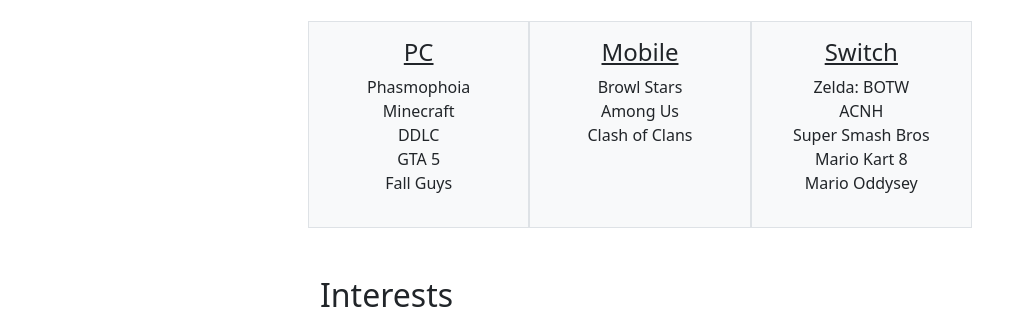
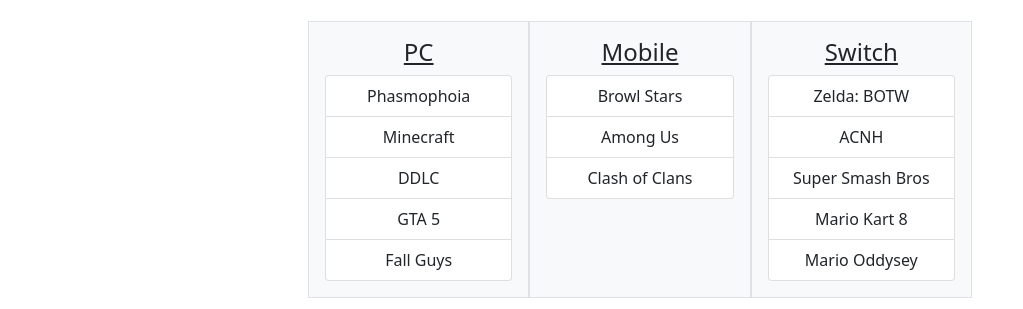
Before and after one commit to IndexDuo/m14-hw14-li-jing, a plain HTML site: page index.html in a window 1280 px wide. Shown: the part 528-837 px from the top of the page, without its empty margins (0-1023 px from the left). Drawn offline with nearby package versions, Linux system fonts and the light colour scheme.

Commit message:
updated html with additional component

```diff
--- a/index.html
+++ b/index.html
@@ -87,25 +87,25 @@
                   <div class="row row-cols-3 gx-5">
                     <div class="col bg-light p-3 text-center border">
                       <h3 class="mb-2 fs-4 text-decoration-underline">PC</h3>
-                      <ul class="list-unstyled">
-                        <li>Phasmophoia</li>
-                        <li>Minecraft</li>
-                        <li>DDLC</li>
-                        <li>GTA 5</li>
-                        <li>Fall Guys</li>
+                      <ul class="list-group list-unstyled">
+                        <li class="list-group-item">Phasmophoia</li>
+                        <li class="list-group-item">Minecraft</li>
+                        <li class="list-group-item">DDLC</li>
+                        <li class="list-group-item">GTA 5</li>
+                        <li class="list-group-item">Fall Guys</li>
                       </ul>
                     </div>
-                    <div class="col bg-light p-3 text-center border"><h3 class="mb-2 fs-4 text-decoration-underline">Mobile</h3><ul class="list-unstyled">
-                      <li>Browl Stars</li>
-                      <li>Among Us</li>
-                      <li>Clash of Clans</li>
+                    <div class="col bg-light p-3 text-center border"><h3 class="mb-2 fs-4 text-decoration-underline">Mobile</h3><ul class="list-group list-unstyled">
+                      <li class="list-group-item">Browl Stars</li>
+                      <li class="list-group-item">Among Us</li>
+                      <li class="list-group-item">Clash of Clans</li>
                     </ul></div>
-                    <div class="col bg-light p-3 text-center border"><h3 class="mb-2 fs-4 text-decoration-underline">Switch</h3><ul class="list-unstyled">
-                      <li>Zelda: BOTW</li>
-                      <li>ACNH</li>
-                      <li>Super Smash Bros</li>
-                      <li>Mario Kart 8</li>
-                      <li>Mario Oddysey</li>
+                    <div class="col bg-light p-3 text-center border"><h3 class="mb-2 fs-4 text-decoration-underline">Switch</h3><ul class="list-group list-unstyled">
+                      <li class="list-group-item">Zelda: BOTW</li>
+                      <li class="list-group-item">ACNH</li>
+                      <li class="list-group-item">Super Smash Bros</li>
+                      <li class="list-group-item">Mario Kart 8</li>
+                      <li class="list-group-item">Mario Oddysey</li>
                     </ul></div>
                   </div>
                 </div>
@@ -121,6 +121,8 @@
                 <p>
                   I want to work in the UI/UX design field. I'm currently studying web design in school and also learning how to code. I have a strong preference working in the theme park instrudty, Universal speficially. I'll be starting my internship at Universal in the spring of 2025.
                 </p>
+                <a class="btn btn-primary" href="https://github.com/IndexDuo" role="button">Learn More About Me</a>
+              </section>
         </main>
         <script
             src="https://cdn.jsdelivr.net/npm/bootstrap@5.1.3/dist/js/bootstrap.bundle.min.js"
```
